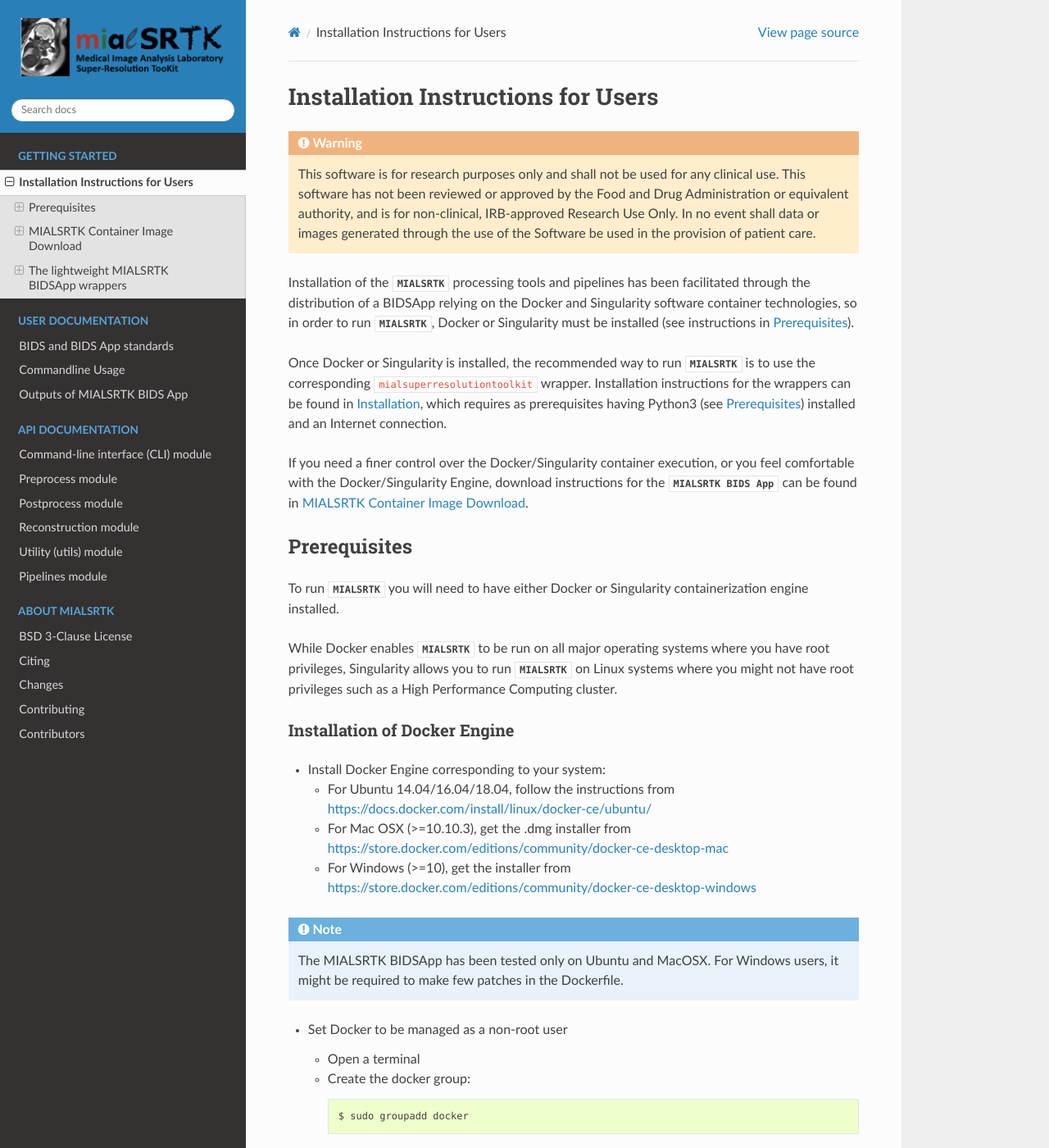
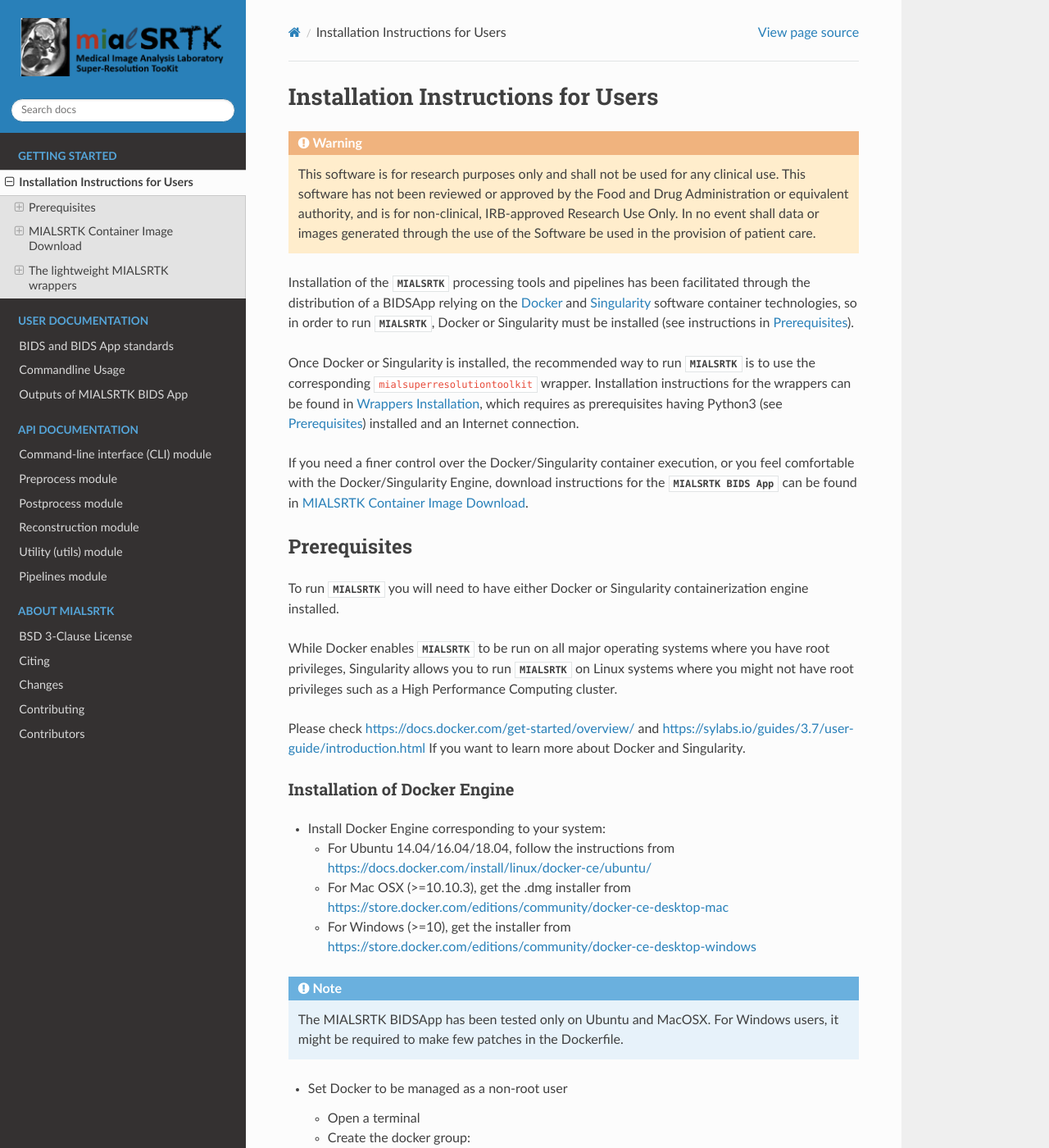
Before and after one commit to Medical-Image-Analysis-Laboratory/mialsuperresolutiontoolkit, a Sphinx documentation site: the page built from documentation/installation.rst, in a window 1280 px wide and 1400 px high. Shown: the whole window at 82% size. Built offline with Sphinx 7.4.7 and the Read the Docs theme 2.0.0, drawn with Linux system fonts in a browser that asks for light colours; the version number could not be read and is left out; some of the changed text lies outside the part shown.

Commit message:
DOC: reviewed installation.rst

```diff
--- a/documentation/installation.rst
+++ b/documentation/installation.rst
@@ -12,7 +12,7 @@ Installation Instructions for Users
              provision of patient care.
 
 Installation of the `MIALSRTK` processing tools and pipelines has been facilitated through the distribution of a BIDSApp relying on
-the Docker and Singularity software container technologies, so in order to run `MIALSRTK`, Docker or Singularity must be installed (see instructions in :ref:`manual-install-docker`).
+the `Docker <https://www.docker.com/>`_ and `Singularity <https://sylabs.io/>`_ software container technologies, so in order to run `MIALSRTK`, Docker or Singularity must be installed (see instructions in :ref:`manual-install-docker`).
 
 Once Docker or Singularity is installed, the recommended way to run `MIALSRTK` is to use the corresponding ``mialsuperresolutiontoolkit`` wrapper.
 Installation instructions for the wrappers can be found in :ref:`manual-install-wrapper`, which requires as prerequisites having Python3 (see :ref:`manual-install-python`) installed and an Internet connection.
@@ -29,6 +29,9 @@ To run `MIALSRTK` you will need to have either Docker or Singularity containeriz
 
 While Docker enables `MIALSRTK` to be run on all major operating systems where you have root privileges, Singularity allows you to run `MIALSRTK` on Linux systems where you might not have root privileges such as a High Performance Computing cluster.
 
+Please check https://docs.docker.com/get-started/overview/ and https://sylabs.io/guides/3.7/user-guide/introduction.html If you want to learn more about Docker and Singularity.
+
+
 Installation of Docker Engine
 ------------------------------
 
@@ -41,7 +44,6 @@ Installation of Docker Engine
   * For Windows (>=10), get the installer from https://store.docker.com/editions/community/docker-ce-desktop-windows
 
 .. note:: The MIALSRTK BIDSApp has been tested only on Ubuntu and MacOSX. For Windows users, it might be required to make few patches in the Dockerfile.
-
 
 * Set Docker to be managed as a non-root user
 
@@ -109,8 +111,8 @@ Running Singularity?
 * You are ready to use the Singularity image of `MIALSRTK`. See its `commandline usage <usage.html>`_.
 
 
-The lightweight MIALSRTK BIDSApp wrappers
-==========================================
+The lightweight MIALSRTK wrappers
+==================================
 
 .. _manual-install-python:
 
@@ -121,8 +123,8 @@ The wrappers requires a Python3 environment. We recommend you tu use miniconda3
 
 .. _manual-install-wrapper:
 
-Installation
--------------
+Wrappers Installation
+---------------------
 
 Once Python3 is installed, the ``mialsuperresolutiontoolkit_docker`` and ``mialsuperresolutiontoolkit_singularity`` wrappers can be installed via `pip` as follows:
 
```
